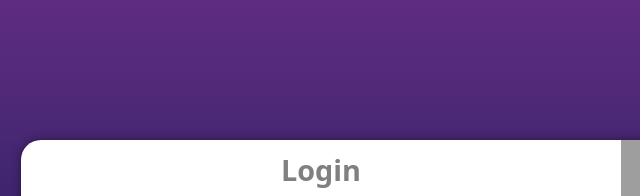
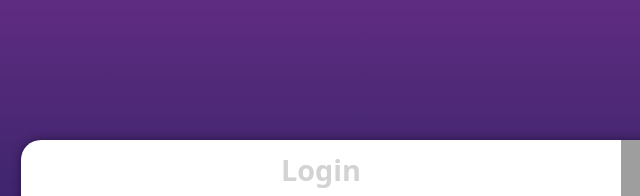
Before and after one commit to Rodrigo3103/projeto-login, a plain HTML site: page index.html in a window 1536 px wide. In both pictures the pointer is over the element "Login". Shown: the top 196 px of the page, 147-787 px from the left. Drawn offline with nearby package versions, Linux system fonts and the light colour scheme; grey boxes are pictures that could not be loaded.

Commit message:
update
update

```diff
--- a/estilos/media-query.css
+++ b/estilos/media-query.css
@@ -103,7 +103,7 @@ GRANDES TELAS: ACIMA DE 1200PX
 
     h1:hover {
 
-        color: gray
+        color: lightgrey;
 
     }
     div.campo {
```
